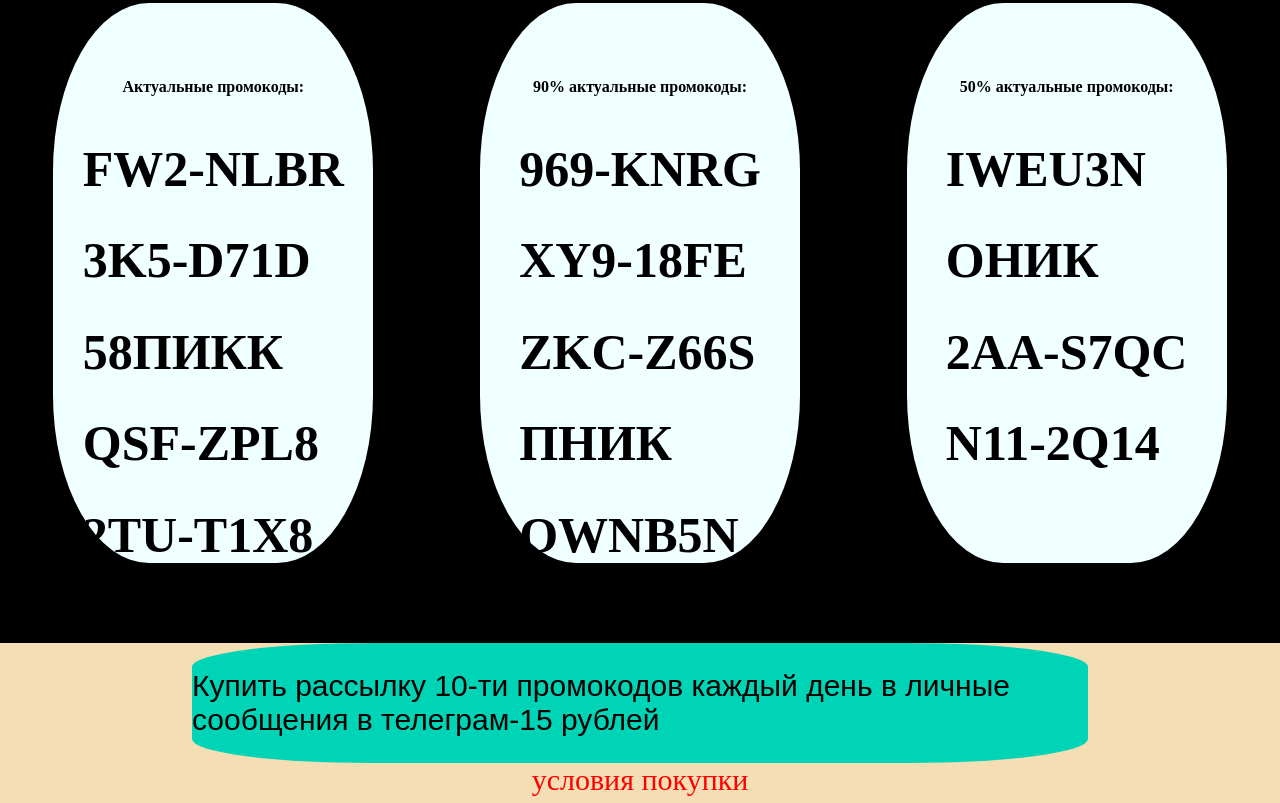
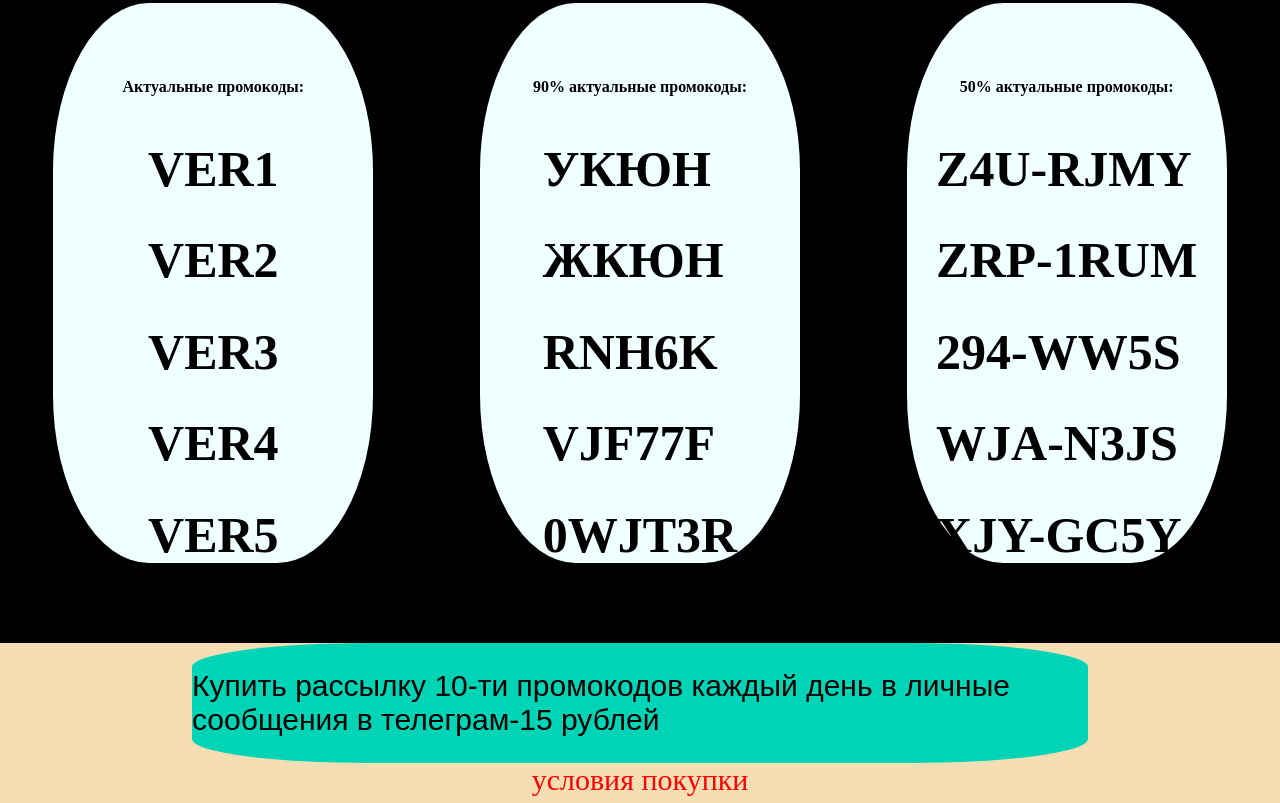
Before and after one commit to ggstandoffpromo/ggstandoffpromo.github.io, a plain HTML site: page index.html in a window 1280 px wide. Shown: the part 881-1684 px from the top of the page. Drawn offline with Linux system fonts and the light colour scheme.

Commit message:
Update index.html

```diff
--- a/index.html
+++ b/index.html
@@ -32,11 +32,11 @@
                 <h1>Актуальные промокоды:</h1>
             </div>
             <div class="promo">
-                <h1>FW2-NLBR</h1>
-                <h1>3K5-D71D</h1>
-                <h1>58ПИКК</h1>
-                <h1>QSF-ZPL8</h1>
-                <h1>2TU-T1X8</h1>
+                <h1>VER1</h1>
+                <h1>VER2</h1>
+                <h1>VER3</h1>
+                <h1>VER4</h1>
+                <h1>VER5</h1>
             </div>
         </div>
         <div class="cardwpromos">
@@ -44,11 +44,11 @@
                 <h1>90% актуальные промокоды:</h1>
             </div>
             <div class="promo">
-                <h1>969-KNRG</h1>
-                <h1>XY9-18FE</h1>
-                <h1>ZKC-Z66S</h1>
-                <h1>ПНИК</h1>
-                <h1>OWNB5N</h1>
+                <h1>УКЮН</h1>
+                <h1>ЖКЮН</h1>
+                <h1>RNH6K</h1>
+                <h1>VJF77F</h1>
+                <h1>0WJT3R</h1>
             </div>
         </div>
         <div class="cardwpromos">
@@ -56,11 +56,11 @@
                 <h1>50% актуальные промокоды:</h1>
             </div>
             <div class="promo">
-                <h1>IWEU3N</h1>
-                <h1>ОНИК</h1>
-                <h1>2AA-S7QC</h1>
-                <h1>N11-2Q14</h1>
-                <h1></h1>
+                <h1>Z4U-RJMY</h1>
+                <h1>ZRP-1RUM</h1>
+                <h1>294-WW5S</h1>
+                <h1>WJA-N3JS</h1>
+                <h1>XJY-GC5Y</h1>
             </div>
         </div>
     </div>
```
